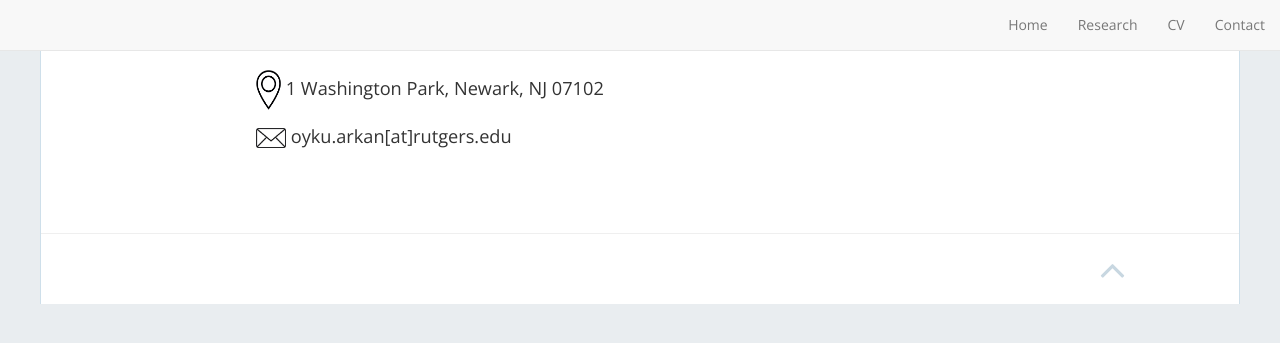
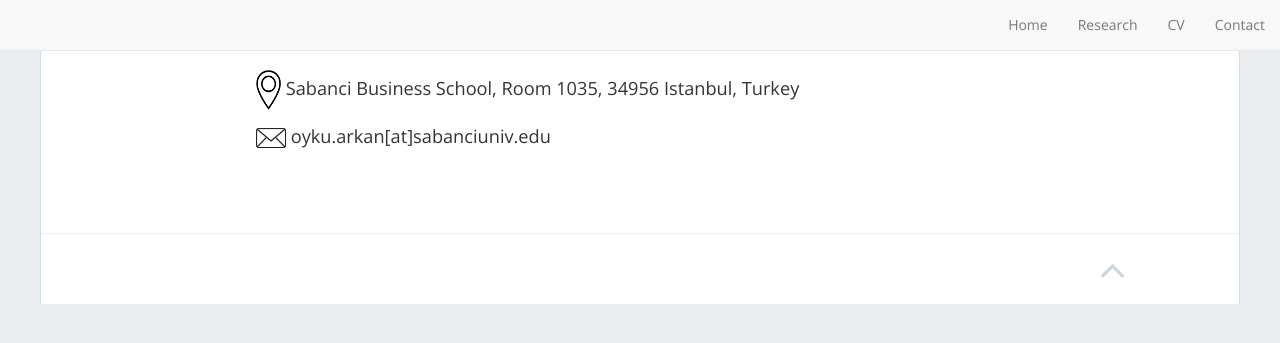
Before and after one commit to caglartunc/Oyku_Personal_page, a Jekyll site: the page built from Contact.markdown, in a window 1280 px wide. Shown: the top 343 px of the page. Built offline with Jekyll 4.4.1, drawn with Linux system fonts in a browser that asks for light colours; nearby versions of some CDN libraries.

Commit message:
Changing contact info and CV directory

```diff
--- a/CV.markdown
+++ b/CV.markdown
@@ -4,7 +4,7 @@
 permalink: /cv/
 ---
 
-Please click <a target="_blank" class="align-middle link-primary mr-2 mr-lg-0 ml-lg-2" href="../assets/cv/OykuArkanCV1122.pdf">here</a> for my most recently updated CV.
+Please click <a target="_blank" class="align-middle link-primary mr-2 mr-lg-0 ml-lg-2" href="../OykuArkanCV1122.pdf">here</a> for my most recently updated CV.
 <!--
 <a href="../assets/repo/CaglarTunc-cv.pdf" target="_blank"></a>
 -->
--- a/Contact.markdown
+++ b/Contact.markdown
@@ -3,6 +3,6 @@
 title: Contact
 permalink: /contact/
 ---
-<img src="../assets/images/locationicon.jpg" style="width:25px;height:40px;"> 1 Washington Park, Newark, NJ 07102
+<img src="../assets/images/locationicon.jpg" style="width:25px;height:40px;"> Sabanci Business School, Room 1035, 34956 Istanbul, Turkey
 
-<img src="../assets/images/emailicon.jpg" style="width:30px;height:20px;"> oyku.arkan[at]rutgers.edu
+<img src="../assets/images/emailicon.jpg" style="width:30px;height:20px;"> oyku.arkan[at]sabanciuniv.edu
```
